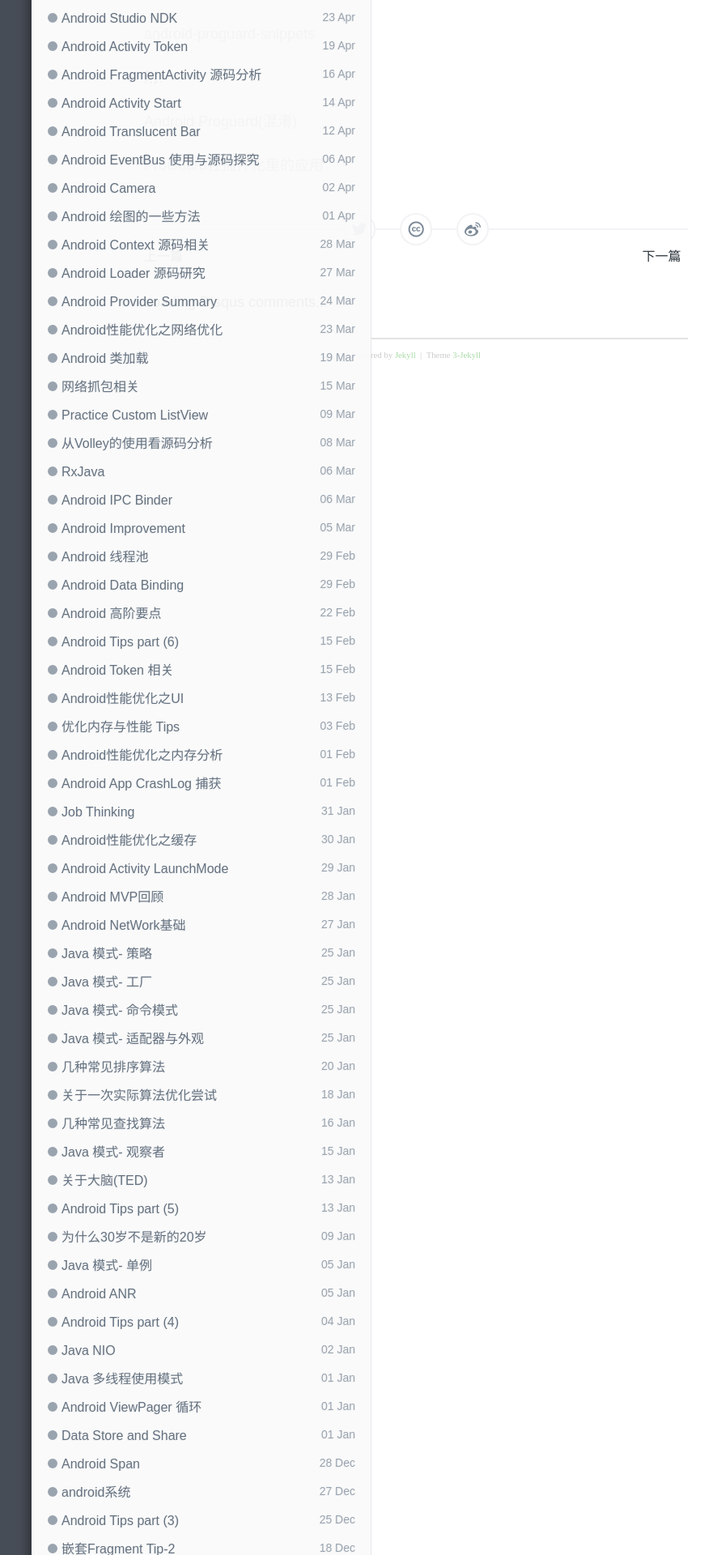
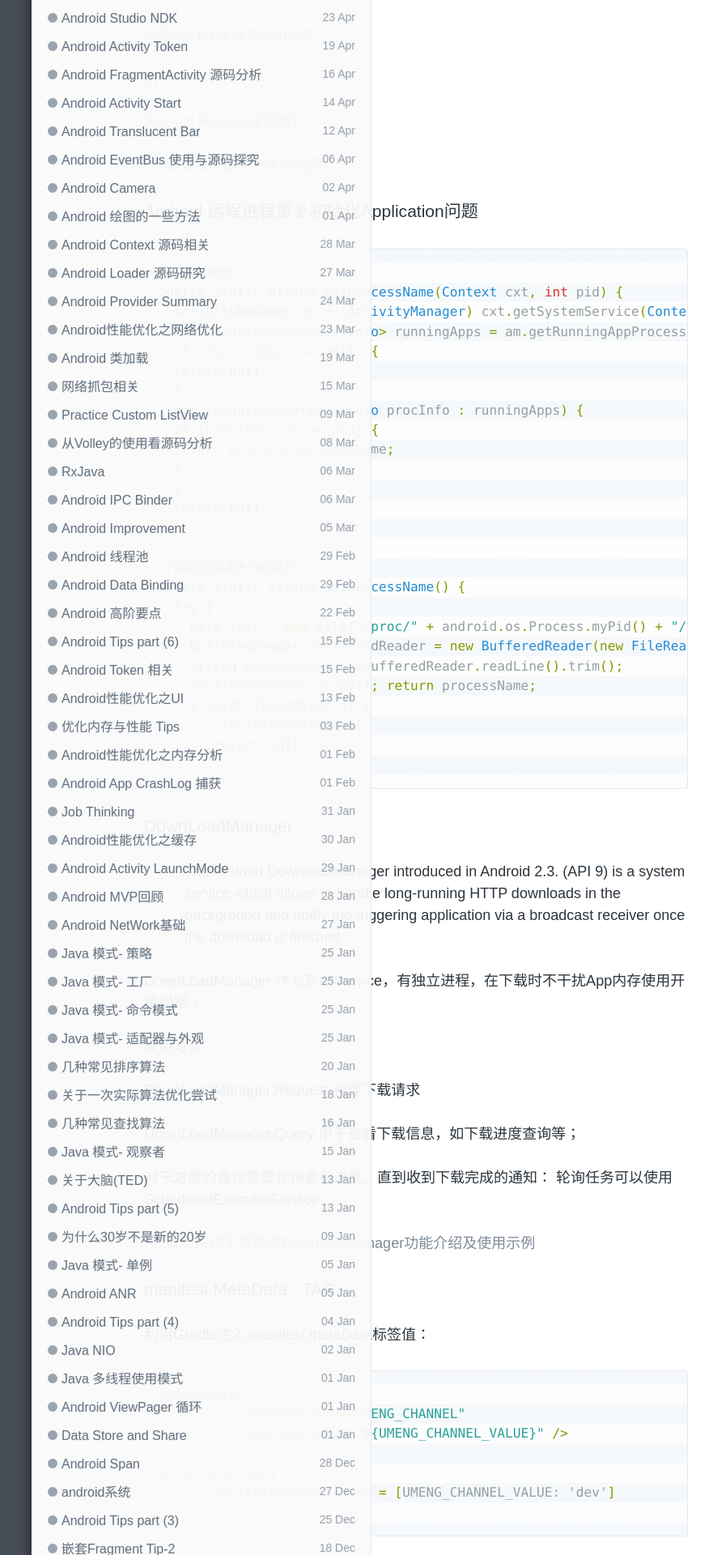
Before and after one commit to enlipan/enlipan.github.io, a Jekyll site: the page built from _posts/2017-02-23-android-tips-8.md, in a window 1280 px wide. Shown: the part 2274-4194 px from the top of the page at 81% size, without its empty margins (126-1007 px from the left). Built offline with Jekyll 4.4.1, drawn with Linux system fonts in a browser that asks for light colours; nearby versions of some CDN libraries; comment, search, counter and statistics services are not loaded; some of the changed text lies outside the part shown.

Commit message:
modify page android  tips 8

```diff
--- a/_posts/2017-02-23-android-tips-8.md
+++ b/_posts/2017-02-23-android-tips-8.md
@@ -88,3 +88,114 @@
 [Android Proguard(混淆)](http://www.jianshu.com/p/60e82aafcfd0)
 
 [ProGuard在插件化里的应用](https://www.easydone.cn/2017/01/02/)
+
+
+### Android 远程进程重复初始化Application问题
+
+
+
+{% highlight java %}
+
+// 通常做法：
+public static String getProcessName(Context cxt, int pid) {
+  ActivityManager am = (ActivityManager) cxt.getSystemService(Context.ACTIVITY_SERVICE);
+  List<RunningAppProcessInfo> runningApps = am.getRunningAppProcesses();
+  if (runningApps == null) {
+  return null;
+  }
+  for (RunningAppProcessInfo procInfo : runningApps) {
+  if (procInfo.pid == pid) {
+  return procInfo.processName;
+  }
+  }
+  return null;
+}
+
+//高效的读取Proc文件：
+public static String getProcessName() {
+  try {
+    File file = new File("/proc/" + android.os.Process.myPid() + "/" + "cmdline");
+    BufferedReader mBufferedReader = new BufferedReader(new FileReader(file));
+    String processName = mBufferedReader.readLine().trim();
+    mBufferedReader.close(); return processName;
+    } catch (Exception e) {
+       e.printStackTrace();
+       return null; }
+}
+
+{% endhighlight %}
+
+### DownLoadManager
+
+> The Android DownloadManager introduced in Android 2.3. (API 9) is a system service which allows to handle long-running HTTP downloads in the background and notify the triggering application via a broadcast receiver once the download is finished.
+
+DownLoadManager 作为系统Service，有独立进程，在下载时不干扰App内存使用开销问题；
+
+使用方式：
+
+DownLoadManager.Request 构建下载请求
+
+DownLoadManager.Query 用于查看下载信息，如下载进度查询等；
+
+对于进度的查询需要轮询查看进度，直到收到下载完成的通知： 轮询任务可以使用 ScheduledExecutorService
+
+[Android系统下载管理DownloadManager功能介绍及使用示例](http://www.trinea.cn/android/android-downloadmanager/)
+
+###  manifest MetaData - TAG
+
+利用Gradle注入 manifest metaData标签值：
+
+{% highlight java %}
+
+<meta-data
+           android:name="UMENG_CHANNEL"
+           android:value="${UMENG_CHANNEL_VALUE}" />
+
+defaultConfig {
+       manifestPlaceholders = [UMENG_CHANNEL_VALUE: 'dev']
+ }
+
+{%  endhighlight  %}
+
+如何在程序中获取 metaData值：
+
+{% highlight j %}
+
+//在Activity应用<meta-data>元素。
+ActivityInfo info = this.getPackageManager()
+        .getActivityInfo(getComponentName(),PackageManager.GET_META_DATA);
+info.metaData.getString("meta_name");
+
+//在application应用<meta-data>元素。
+ApplicationInfo appInfo = this.getPackageManager()
+        .getApplicationInfo(getPackageName(),PackageManager.GET_META_DATA);
+appInfo.metaData.getString("meta_name");
+
+//在service应用<meta-data>元素。
+ComponentName cn = new ComponentName(this, MetaDataService.class);
+ServiceInfo info = this.getPackageManager().getServiceInfo(cn, PackageManager.GET_META_DATA);
+info.metaData.getString("meta_name");
+
+//在receiver应用<meta-data>元素。
+ComponentName cn = new ComponentName(context, MetaDataReceiver.class);
+ActivityInfo info = context.getPackageManager().getReceiverInfo(cn, PackageManager.GET_META_DATA);
+info.metaData.getString("meta_name");
+
+{% endhighlight %}
+
+### ApplicationID 与 PkgName
+
+在初期Eclipse构建时期，二者是有一致性关系，PkgName 可以作为应用AppID作为应用标识，但当AS引入Gradle管理之后，ApplicationID随之引入，被分离出来，可以通过Gradle构建工具，构建不同的版本ID的App：
+
+{% highlight  java %}
+
+productFlavors {
+    pro {
+        applicationId = "com.example.my.pkg.pro"
+    }
+    free {
+        applicationId = "com.example.my.pkg.free"
+    }
+}
+
+{% endhighlight %}
```
